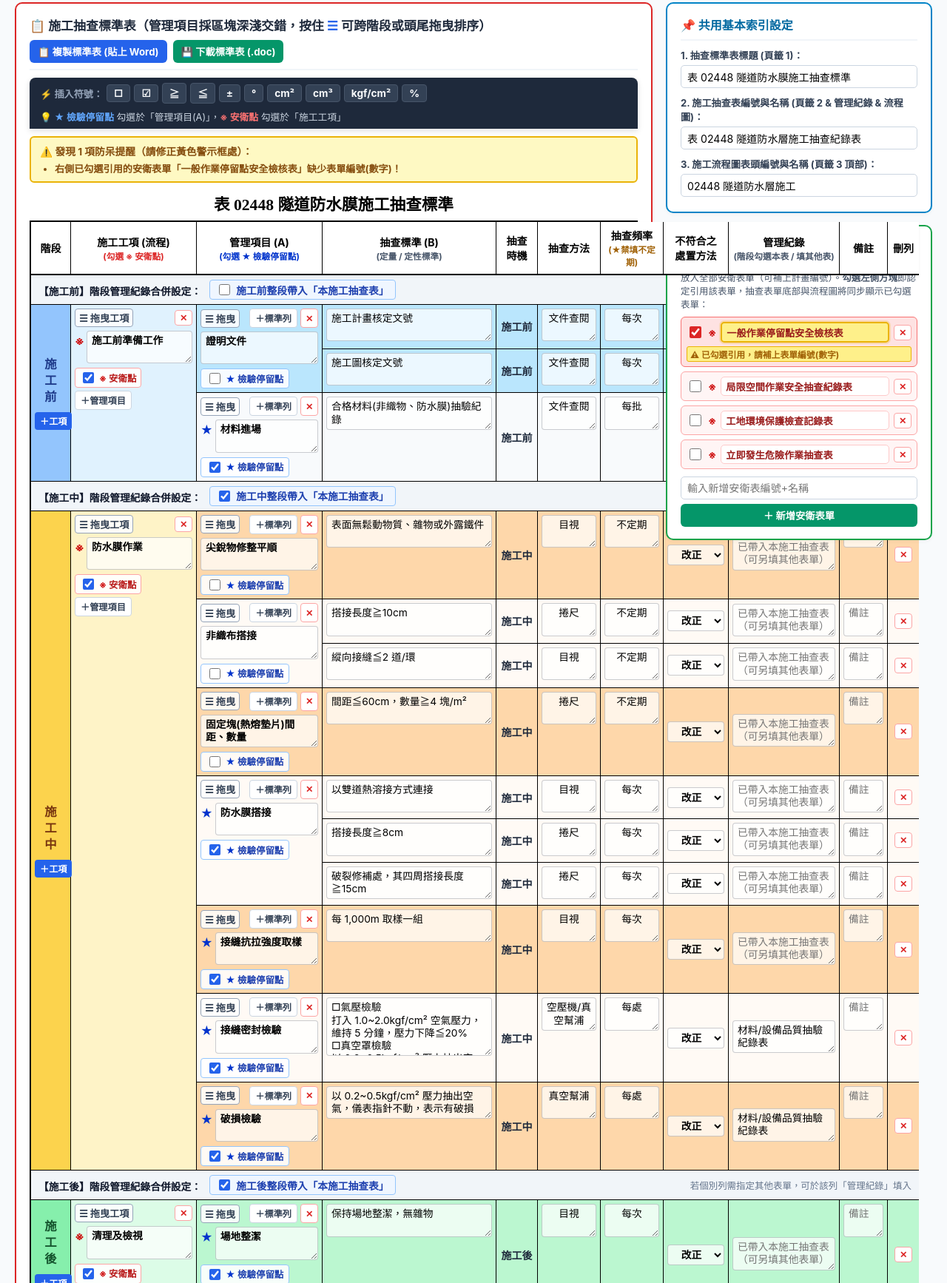
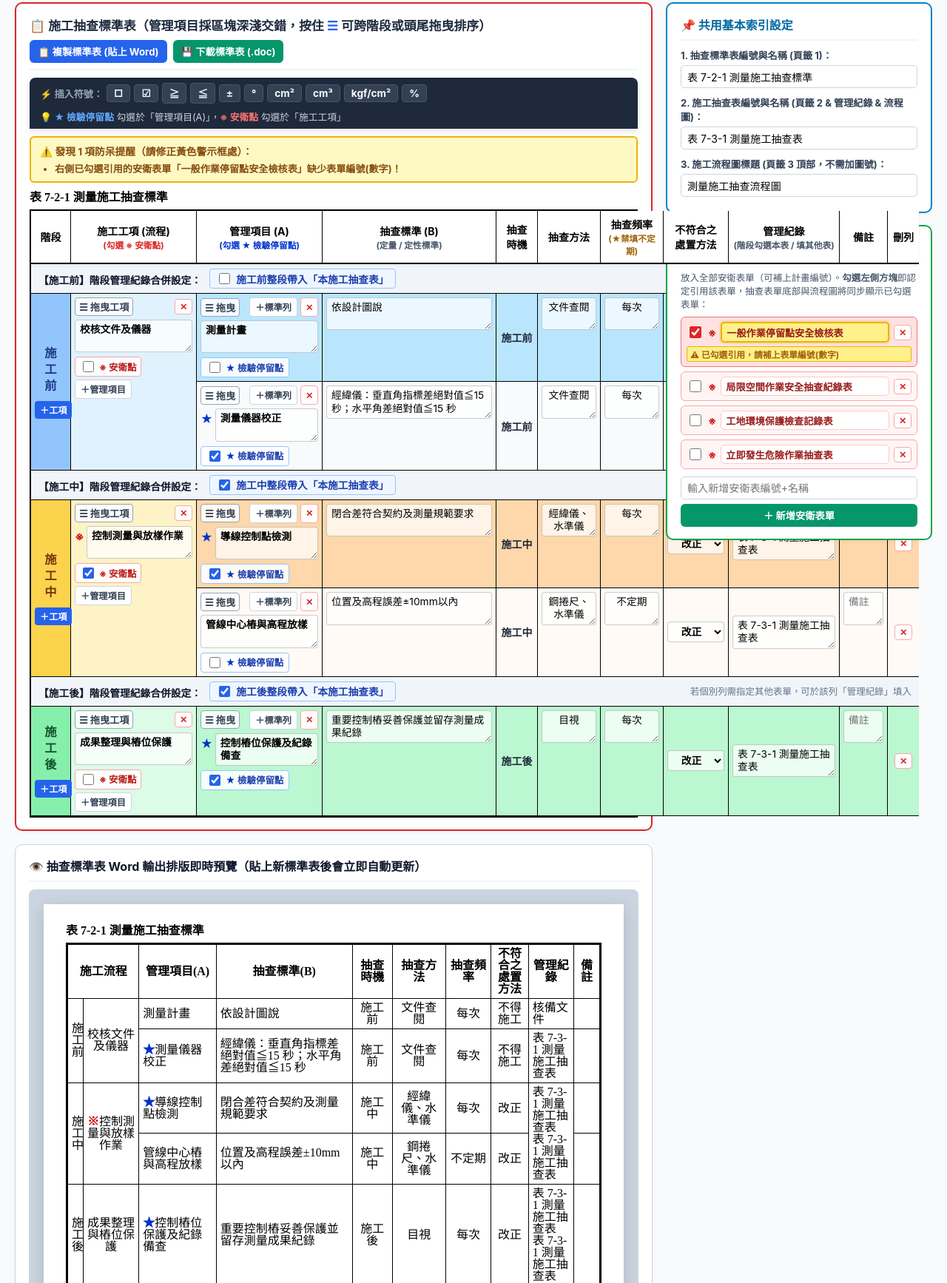
Before and after one commit to yi-jhen-you/auto-TriForm, a plain HTML site: page index.html in a window 1280 px wide. Shown: the part 64-1798 px from the top of the page at 74% size. Drawn offline with Linux system fonts and the light colour scheme.

Commit message:
Update index.html

```diff
--- a/index.html
+++ b/index.html
@@ -3,7 +3,7 @@
 <head>
   <meta charset="UTF-8">
   <meta name="viewport" content="width=device-width, initial-scale=1.0">
-  <title>工程三階表單半自動生成系統 V12</title>
+  <title>工程三階表單半自動生成系統 V13</title>
   <style>
     * { box-sizing: border-box; font-family: "Microsoft JhengHei", -apple-system, BlinkMacSystemFont, "Segoe UI", Roboto, sans-serif; }
     body { margin: 0; padding: 0; background-color: #e2e8f0; color: #0f172a; font-size: 14px; }
@@ -130,10 +130,10 @@
     .drag-over-bottom { border-bottom: 4px solid #2563eb !important; }
     .drag-over-box { outline: 3px dashed #2563eb !important; outline-offset: -3px; background-color: #eff6ff !important; }
 
+    .rec-compact-box { display: flex; flex-direction: column; gap: 4px; text-align: left; }
     .input-error { border: 2px solid #eab308 !important; background-color: #fef08a !important; box-shadow: 0 0 0 2px rgba(234,179,8,0.25) !important; }
     .err-msg { color: #a16207; background: #fef08a; border: 1px solid #eab308; padding: 1px 4px; border-radius: 3px; font-size: 0.74rem; font-weight: 700; display: inline-block; margin-top: 2px; }
 
-    /* 右側安衛表單索引庫（含左側複選框） */
     .safety-list { max-height: 300px; overflow-y: auto; display: flex; flex-direction: column; gap: 6px; margin-bottom: 10px; }
     .safety-item { display: flex; flex-direction: column; gap: 3px; background: #fff5f5; padding: 6px 7px; border-radius: 6px; border: 1px solid #fca5a5; }
     .safety-item.selected-safety { background: #fee2e2; border-color: #f87171; }
@@ -227,7 +227,8 @@
 
           <div id="validationBanner" class="validation-banner val-ok"></div>
 
-          <div id="editorTableHeading" style="text-align:center; font-family:'標楷體','DFKai-SB',serif; font-size:1.35rem; font-weight:bold; color:#000000; margin:8px 0;"></div>
+          <!-- 編輯區標題（預設靠左、12pt、黑色） -->
+          <div id="editorTableHeading" style="text-align:left; font-family:'標楷體','DFKai-SB',serif; font-size:12pt; line-height:1.0; font-weight:bold; color:#000000; margin:8px 0;"></div>
 
           <div class="wysiwyg-table-wrap">
             <table class="wysiwyg-table">
@@ -262,14 +263,14 @@
         </div>
       </div>
 
-      <!-- 右側欄：共用基本索引 + 安衛表單庫（左側複選框控制引用） -->
+      <!-- 右側欄：共用基本索引 + 安衛表單庫 -->
       <div class="right-sidebar">
         <div class="card card-blue">
           <div class="card-title" style="color:#0369a1;">
             <span>📌 共用基本索引設定</span>
           </div>
           <div class="form-field">
-            <label>1. 抽查標準表標題 (頁籤 1)：</label>
+            <label>1. 抽查標準表編號與名稱 (頁籤 1)：</label>
             <input type="text" id="stdTitleInput" value="表 02448 隧道防水膜施工抽查標準" placeholder="請填入編號與名稱 (必填)" oninput="syncGlobalConfig()">
             <span id="err_stdTitle" class="err-msg" style="display:none;">⚠ 請填入抽查標準表標題與編號</span>
           </div>
@@ -279,9 +280,9 @@
             <span id="err_chkTitle" class="err-msg" style="display:none;">⚠ 請填入施工抽查表編號與名稱</span>
           </div>
           <div class="form-field" style="margin-bottom:4px;">
-            <label>3. 施工流程圖表頭編號與名稱 (頁籤 3 頂部)：</label>
-            <input type="text" id="flowTitleInput" value="02448 隧道防水層施工" placeholder="請填入編號與名稱 (必填)" oninput="syncGlobalConfig()">
-            <span id="err_flowTitle" class="err-msg" style="display:none;">⚠ 請填入施工流程圖表頭編號與名稱</span>
+            <label>3. 施工流程圖標題 (頁籤 3 頂部，不需加圖號)：</label>
+            <input type="text" id="flowTitleInput" value="測量施工抽查流程圖" placeholder="例如：測量施工抽查流程圖" oninput="syncGlobalConfig()">
+            <span id="err_flowTitle" class="err-msg" style="display:none;">⚠ 請填入施工流程圖標題</span>
           </div>
         </div>
 
@@ -454,7 +455,7 @@
 <div id="toastBox" class="toast-fixed"></div>
 
 <script>
-  const STORAGE_KEY = 'THREE_TIER_FORM_SYSTEM_V12_STATE';
+  const STORAGE_KEY = 'THREE_TIER_FORM_SYSTEM_V13_STATE';
 
   const A4_PAGE_W_PT = 595;
   const A4_PAGE_H_PT = 842;
@@ -468,9 +469,7 @@
   const CIRCLE_RADIUS = 9;
   const HEADER_TITLE_OFFSET = 28;
 
-  // 每張安衛表單物件包含：{ id, name, selected }
   let safetyForms = [];
-  // 每個施工階段是否合併勾選「本施工抽查表」
   let phaseMainFormChecked = { pre: false, mid: true, post: true };
   let appData = [];
 
@@ -546,7 +545,6 @@
     return /\d/.test(String(str || ''));
   }
 
-  // 取得「安衛表單索引庫中已被左側核取方塊勾選」且有填寫名稱的表單
   function getCheckedSafetyFormNames() {
     const anySafetyChecked = appData.some(f => !!f.isSafetyPoint);
     if (!anySafetyChecked) return [];
@@ -577,9 +575,9 @@
     ];
     phaseMainFormChecked = { pre: false, mid: true, post: true };
 
-    document.getElementById('stdTitleInput').value = '表 02448 隧道防水膜施工抽查標準';
-    document.getElementById('chkFormTitleInput').value = '表 02448 隧道防水層施工抽查紀錄表';
-    document.getElementById('flowTitleInput').value = '02448 隧道防水層施工';
+    document.getElementById('stdTitleInput').value = '表 7-2-1 測量施工抽查標準';
+    document.getElementById('chkFormTitleInput').value = '表 7-3-1 測量施工抽查表';
+    document.getElementById('flowTitleInput').value = '測量施工抽查流程圖';
     document.getElementById('chkPlanHeader').value = '台灣世曦工程顧問股份有限公司';
     document.getElementById('chkShowIsoCode').checked = true;
     document.getElementById('chkDocCode').value = 'QP-11103B-05-01';
@@ -590,82 +588,49 @@
     document.getElementById('chkShowSafetyBottom').checked = true;
     document.getElementById('chkShowDefectBottom').checked = true;
 
+    const mainRec = '表 7-3-1 測量施工抽查表';
     appData = [
       {
-        id: 'fl_1', phase: 'pre', flowName: '施工前準備工作', isSafetyPoint: true,
+        id: 'fl_1', phase: 'pre', flowName: '校核文件及儀器', isSafetyPoint: false,
         mgmtItems: [
           {
-            id: 'mg_1', name: '證明文件', isStopPoint: false,
+            id: 'mg_1', name: '測量計畫', isStopPoint: false,
             criteriaList: [
-              { id: 'cr_1', std: '施工計畫核定文號', method: '文件查閱', freq: '每次', action: '不得施工', customRecord: '核備文件', note: '' },
-              { id: 'cr_2', std: '施工圖核定文號', method: '文件查閱', freq: '每次', action: '不得施工', customRecord: '核備文件', note: '' }
+              { id: 'cr_1', std: '依設計圖說', method: '文件查閱', freq: '每次', action: '不得施工', customRecord: '核備文件', note: '' }
             ]
           },
           {
-            id: 'mg_2', name: '材料進場', isStopPoint: true,
+            id: 'mg_2', name: '測量儀器校正', isStopPoint: true,
             criteriaList: [
-              { id: 'cr_3', std: '合格材料(非織物、防水膜)抽驗紀錄', method: '文件查閱', freq: '每批', action: '不得施工', customRecord: '材料/設備品質抽驗紀錄表', note: '' }
+              { id: 'cr_2', std: '經緯儀：垂直角指標差絕對值≦15 秒；水平角差絕對值≦15 秒', method: '文件查閱', freq: '每次', action: '不得施工', customRecord: mainRec, note: '' }
             ]
           }
         ]
       },
       {
-        id: 'fl_2', phase: 'mid', flowName: '防水膜作業', isSafetyPoint: true,
+        id: 'fl_2', phase: 'mid', flowName: '控制測量與放樣作業', isSafetyPoint: true,
         mgmtItems: [
           {
-            id: 'mg_3', name: '尖銳物修整平順', isStopPoint: false,
+            id: 'mg_3', name: '導線控制點檢測', isStopPoint: true,
             criteriaList: [
-              { id: 'cr_4', std: '表面無鬆動物質、雜物或外露鐵件', method: '目視', freq: '不定期', action: '改正', customRecord: '', note: '' }
+              { id: 'cr_3', std: '閉合差符合契約及測量規範要求', method: '經緯儀、水準儀', freq: '每次', action: '改正', customRecord: mainRec, note: '' }
             ]
           },
           {
-            id: 'mg_4', name: '非織布搭接', isStopPoint: false,
+            id: 'mg_4', name: '管線中心樁與高程放樣', isStopPoint: false,
             criteriaList: [
-              { id: 'cr_5', std: '搭接長度≧10cm', method: '捲尺', freq: '不定期', action: '改正', customRecord: '', note: '' },
-              { id: 'cr_6', std: '縱向接縫≦2 道/環', method: '目視', freq: '不定期', action: '改正', customRecord: '', note: '' }
-            ]
-          },
-          {
-            id: 'mg_5', name: '固定塊(熱熔墊片)間距、數量', isStopPoint: false,
-            criteriaList: [
-              { id: 'cr_7', std: '間距≦60cm，數量≧4 塊/m²', method: '捲尺', freq: '不定期', action: '改正', customRecord: '', note: '' }
-            ]
-          },
-          {
-            id: 'mg_6', name: '防水膜搭接', isStopPoint: true,
-            criteriaList: [
-              { id: 'cr_8', std: '以雙道熱溶接方式連接', method: '目視', freq: '每次', action: '改正', customRecord: '', note: '' },
-              { id: 'cr_9', std: '搭接長度≧8cm', method: '捲尺', freq: '每次', action: '改正', customRecord: '', note: '' },
-              { id: 'cr_10', std: '破裂修補處，其四周搭接長度≧15cm', method: '捲尺', freq: '每次', action: '改正', customRecord: '', note: '' }
-            ]
-          },
-          {
-            id: 'mg_7', name: '接縫抗拉強度取樣', isStopPoint: true,
-            criteriaList: [
-              { id: 'cr_11', std: '每 1,000m 取樣一組', method: '目視', freq: '每次', action: '改正', customRecord: '', note: '' }
-            ]
-          },
-          {
-            id: 'mg_8', name: '接縫密封檢驗', isStopPoint: true,
-            criteriaList: [
-              { id: 'cr_12', std: '□氣壓檢驗\n打入 1.0~2.0kgf/cm² 空氣壓力，維持 5 分鐘，壓力下降≦20%\n□真空罩檢驗\n以 0.2~0.5kgf/cm² 壓力抽出空氣，儀表指針不動，表示有破損', method: '空壓機/真空幫浦', freq: '每處', action: '改正', customRecord: '材料/設備品質抽驗紀錄表', note: '' }
-            ]
-          },
-          {
-            id: 'mg_9', name: '破損檢驗', isStopPoint: true,
-            criteriaList: [
-              { id: 'cr_13', std: '以 0.2~0.5kgf/cm² 壓力抽出空氣，儀表指針不動，表示有破損', method: '真空幫浦', freq: '每處', action: '改正', customRecord: '材料/設備品質抽驗紀錄表', note: '' }
+              { id: 'cr_4', std: '位置及高程誤差±10mm以內', method: '鋼捲尺、水準儀', freq: '不定期', action: '改正', customRecord: mainRec, note: '' }
             ]
           }
         ]
       },
       {
-        id: 'fl_3', phase: 'post', flowName: '清理及檢視', isSafetyPoint: true,
+        id: 'fl_3', phase: 'post', flowName: '成果整理與樁位保護', isSafetyPoint: false,
         mgmtItems: [
           {
-            id: 'mg_10', name: '場地整潔', isStopPoint: true,
+            id: 'mg_5', name: '控制樁位保護及紀錄備查', isStopPoint: true,
             criteriaList: [
-              { id: 'cr_14', std: '保持場地整潔，無雜物', method: '目視', freq: '每次', action: '改正', customRecord: '', note: '' }
+              { id: 'cr_5', std: '重要控制樁妥善保護並留存測量成果紀錄', method: '目視', freq: '每次', action: '改正', customRecord: mainRec, note: '' }
             ]
           }
         ]
@@ -692,7 +657,7 @@
   function saveStateToLocalStorage() {
     try {
       const stateObj = {
-        version: '12.0',
+        version: '13.0',
         savedAt: new Date().toISOString(),
         globalConfig: {
           stdTitle: document.getElementById('stdTitleInput').value,
@@ -803,7 +768,7 @@
 
     const stdInvalid = !stdVal || !hasNumberCode(stdVal);
     const chkInvalid = !chkVal || !hasNumberCode(chkVal);
-    const flowInvalid = !flowVal || !hasNumberCode(flowVal);
+    const flowInvalid = !flowVal;
 
     stdTitleEl.classList.toggle('input-error', stdInvalid);
     chkTitleEl.classList.toggle('input-error', chkInvalid);
@@ -813,9 +778,9 @@
     document.getElementById('err_chkTitle').style.display = chkInvalid ? 'inline-block' : 'none';
     document.getElementById('err_flowTitle').style.display = flowInvalid ? 'inline-block' : 'none';
 
-    if (stdInvalid) errors.push('右上角「1. 抽查標準表標題」尚未填寫或缺少表單編號！');
+    if (stdInvalid) errors.push('右上角「1. 抽查標準表編號與名稱」尚未填寫或缺少表單編號！');
     if (chkInvalid) errors.push('右上角「2. 施工抽查表編號與名稱」尚未填寫或缺少表單編號！');
-    if (flowInvalid) errors.push('右上角「3. 施工流程圖表頭編號與名稱」尚未填寫或缺少編號！');
+    if (flowInvalid) errors.push('右上角「3. 施工流程圖標題」尚未填寫！');
 
     const isoInvalid = !showIsoEl.checked || !isoCodeEl.value.trim();
     isoCodeEl.classList.toggle('input-error', isoInvalid);
@@ -921,7 +886,7 @@
     lastFocusedInput.dispatchEvent(new Event('input', { bubbles: true }));
   }
 
-  // ==================== 右側安衛表單索引庫（左側加入複選核取方塊） ====================
+  // ==================== 右側安衛表單索引庫 ====================
   function renderSafetyFormsManager() {
     const container = document.getElementById('safetyFormsListContainer');
     container.innerHTML = '';
@@ -1007,7 +972,6 @@
       ];
 
       phases.forEach(p => {
-        // 每個施工階段上方顯示合併控制列：可一鍵勾選該階段是否帶入「本施工抽查表」
         const phaseCtrlTr = document.createElement('tr');
         phaseCtrlTr.className = 'phase-header-bar';
         phaseCtrlTr.innerHTML = `
@@ -1180,7 +1144,6 @@
               `;
               tr.appendChild(tdAction);
 
-              // 管理紀錄：勾選在階段上方合併控制，列內精簡為「其他表單」輸入框
               const tdRecord = document.createElement('td');
               tdRecord.className = groupColorCls;
               tdRecord.style.verticalAlign = 'middle';
@@ -1567,6 +1530,7 @@
     return flatRows;
   }
 
+  // ==================== 強化版外框處理（確保 Word 中跨列與各外緣儲存格粗外框不消失） ====================
   function applyWordOuterThickBorders(htmlString) {
     const parser = new DOMParser();
     const doc = parser.parseFromString(htmlString, 'text/html');
@@ -1640,21 +1604,35 @@
             widthStyle = `;width:${cmStr} !important;mso-width-alt:auto;`;
           }
 
-          const bTop = (minR === 0) ? '2.25pt solid #000000' : '0.75pt solid #000000';
-          const bBottom = (maxR === maxRows - 1) ? '2.25pt solid #000000' : '0.75pt solid #000000';
-          const bLeft = (minC === 0) ? '2.25pt solid #000000' : '0.75pt solid #000000';
-          const bRight = (maxC === maxCols - 1) ? '2.25pt solid #000000' : '0.75pt solid #000000';
+          // 需求 3：外緣四邊皆寫入明確的 2.25pt 實線與 mso-border 屬性，避免 Word 漏繪粗框
+          const isTopEdge = (minR === 0);
+          const isBottomEdge = (maxR === maxRows - 1);
+          const isLeftEdge = (minC === 0);
+          const isRightEdge = (maxC === maxCols - 1);
+
+          const bTop = isTopEdge ? '2.25pt solid #000000' : '0.75pt solid #000000';
+          const bBottom = isBottomEdge ? '2.25pt solid #000000' : '0.75pt solid #000000';
+          const bLeft = isLeftEdge ? '2.25pt solid #000000' : '0.75pt solid #000000';
+          const bRight = isRightEdge ? '2.25pt solid #000000' : '0.75pt solid #000000';
 
           const existingStyle = cell.getAttribute('style') || '';
-          const extraStyle = `${widthStyle};border-top:${bTop} !important;border-bottom:${bBottom} !important;border-left:${bLeft} !important;border-right:${bRight} !important;mso-border-top-alt:${bTop};mso-border-bottom-alt:${bBottom};mso-border-left-alt:${bLeft};mso-border-right-alt:${bRight};`;
+          const extraStyle = `${widthStyle};border-top:${bTop};border-bottom:${bBottom};border-left:${bLeft};border-right:${bRight};mso-border-top-alt:${bTop};mso-border-bottom-alt:${bBottom};mso-border-left-alt:${bLeft};mso-border-right-alt:${bRight};`;
           cell.setAttribute('style', existingStyle + extraStyle);
         }
       }
+
+      // 同時為表格設定整體外框樣式
+      const tStyle = table.getAttribute('style') || '';
+      table.setAttribute(
+        'style',
+        `${tStyle};border-top:2.25pt solid #000000;border-bottom:2.25pt solid #000000;border-left:2.25pt solid #000000;border-right:2.25pt solid #000000;mso-border-top-alt:2.25pt solid #000000;mso-border-bottom-alt:2.25pt solid #000000;mso-border-left-alt:2.25pt solid #000000;mso-border-right-alt:2.25pt solid #000000;`
+      );
     });
 
     return doc.body.innerHTML;
   }
 
+  // 需求 2：抽查標準表編號+名稱預設靠左、字體 12pt
   function generateStandardTableHtml() {
     const stdTitle = document.getElementById('stdTitleInput').value.trim() || '（請填寫抽查標準表標題）';
     const flatRows = buildFlattenedRows();
@@ -1703,7 +1681,7 @@
     });
 
     const rawHtml = `
-      <div style="text-align:center; font-family:'標楷體','DFKai-SB',serif; font-size:16pt; font-weight:bold; color:#000000; margin-bottom:8pt; line-height:1.0;">
+      <div align="left" style="text-align:left; font-family:'標楷體','DFKai-SB',serif; font-size:12pt; font-weight:bold; color:#000000; margin-bottom:6pt; line-height:1.0;">
         ${colorizeSymbolsHtml(stdTitle)}
       </div>
       <table class="word-table word-table-thick" border="1" cellspacing="0" cellpadding="4" style="width:100%; border-collapse:collapse; font-family:'標楷體','DFKai-SB',serif; font-size:12pt; line-height:1.0; table-layout:fixed; mso-table-layout-alt:fixed;">
@@ -2072,6 +2050,7 @@
     const breakIndex = splitTaskId ? sorted.findIndex(d => String(d.id) === String(splitTaskId)) : -1;
     const isDoubleCol = (breakIndex !== -1 && breakIndex < sorted.length - 1);
     const renderPhases = enablePhases;
+    // 需求 1：預設不加圖號，顯示「測量施工抽查流程圖」或輸入的流程圖標題
     const flowHeaderTitle = document.getElementById('flowTitleInput').value.trim() || '（請填寫抽查流程圖標題）';
 
     let startW = Math.round(nodeWidth * 0.8);
```
